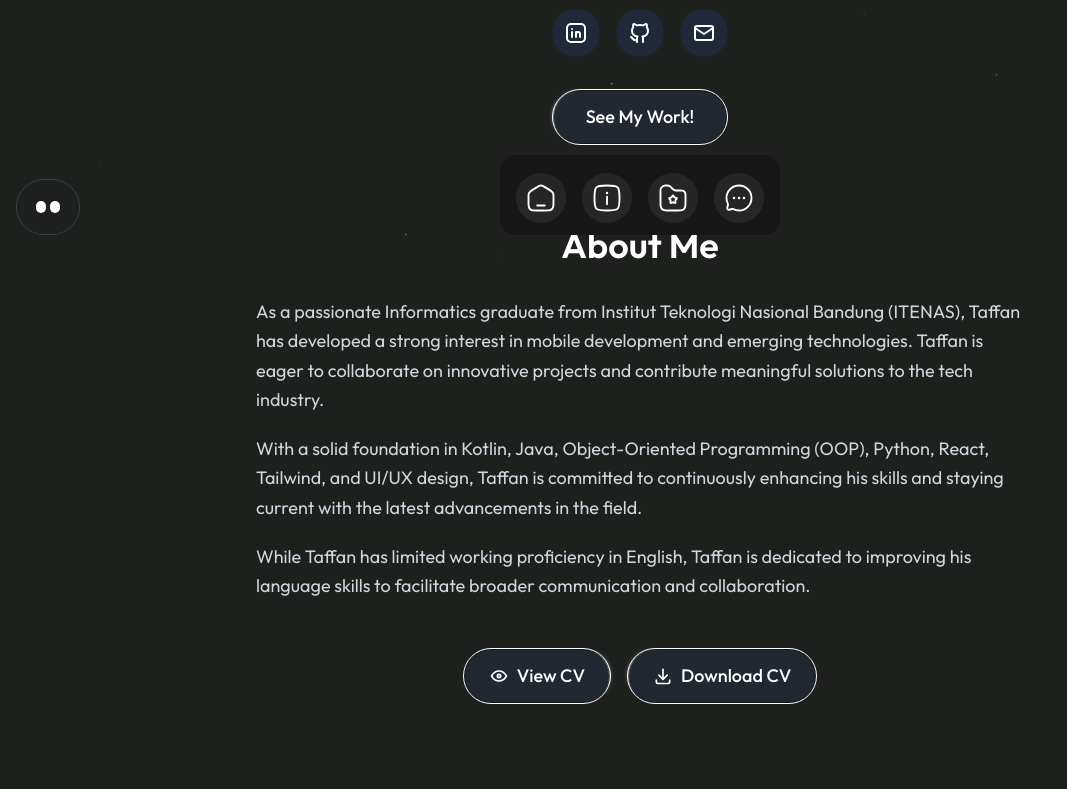
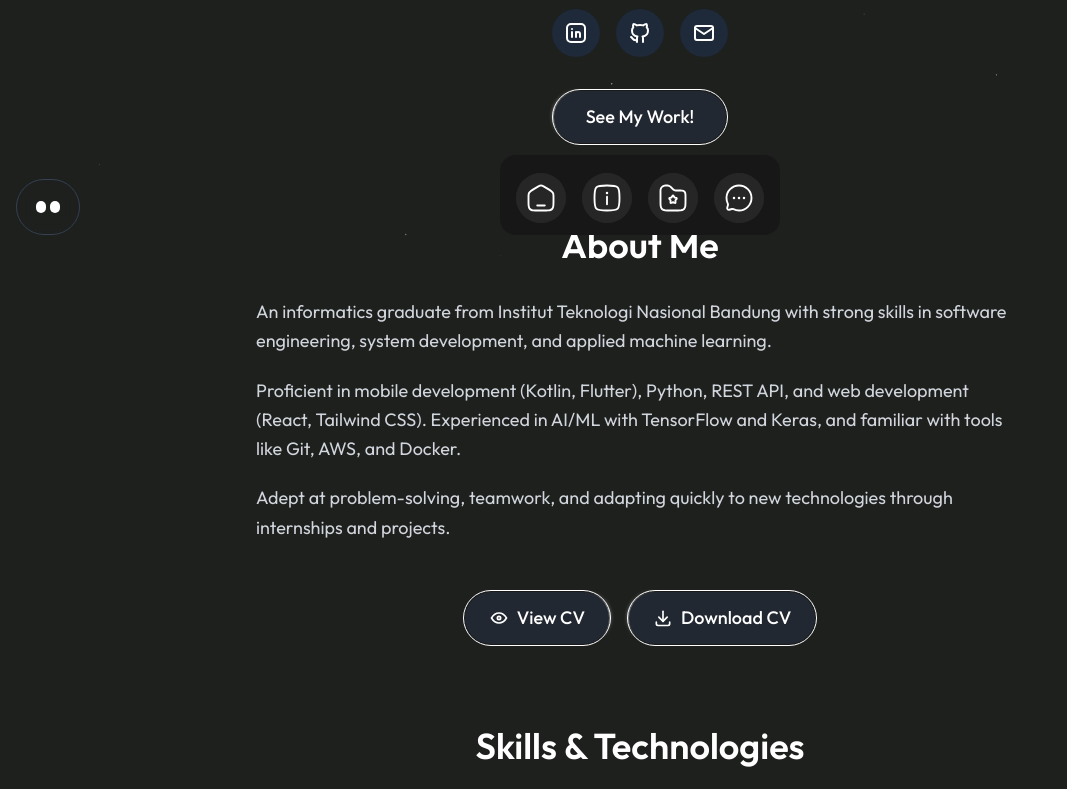
Before and after one commit to TaffanM/portofolio-web-react, a React (Vite) app: page /about in a window 1280 px wide. Shown: the part 517-1306 px from the top of the page, without its empty margins (0-1067 px from the left). Built offline with nearby package versions, Linux system fonts and the light colour scheme.

Commit message:
feat: update About component description for clarity and relevance

```diff
--- a/src/pages/About.jsx
+++ b/src/pages/About.jsx
@@ -211,13 +211,13 @@ export const About = () => {
           </h2>
           <div className="space-y-4 sm:space-y-5 text-gray-300 leading-relaxed text-sm sm:text-base lg:text-lg max-w-3xl mx-auto">
             <p>
-              As a passionate Informatics graduate from Institut Teknologi Nasional Bandung (ITENAS), Taffan has developed a strong interest in mobile development and emerging technologies. Taffan is eager to collaborate on innovative projects and contribute meaningful solutions to the tech industry.
+               An informatics graduate from Institut Teknologi Nasional Bandung with strong skills in software engineering, system development, and applied machine learning.
             </p>
             <p>
-              With a solid foundation in Kotlin, Java, Object-Oriented Programming (OOP), Python, React, Tailwind, and UI/UX design, Taffan is committed to continuously enhancing his skills and staying current with the latest advancements in the field.
+              Proficient in mobile development (Kotlin, Flutter), Python, REST API, and web development (React, Tailwind CSS). Experienced in AI/ML with TensorFlow and Keras, and familiar with tools like Git, AWS, and Docker.
             </p>
             <p>
-              While Taffan has limited working proficiency in English, Taffan is dedicated to improving his language skills to facilitate broader communication and collaboration.
+              Adept at problem-solving, teamwork, and adapting quickly to new technologies through internships and projects.
             </p>
           </div>
 
```
